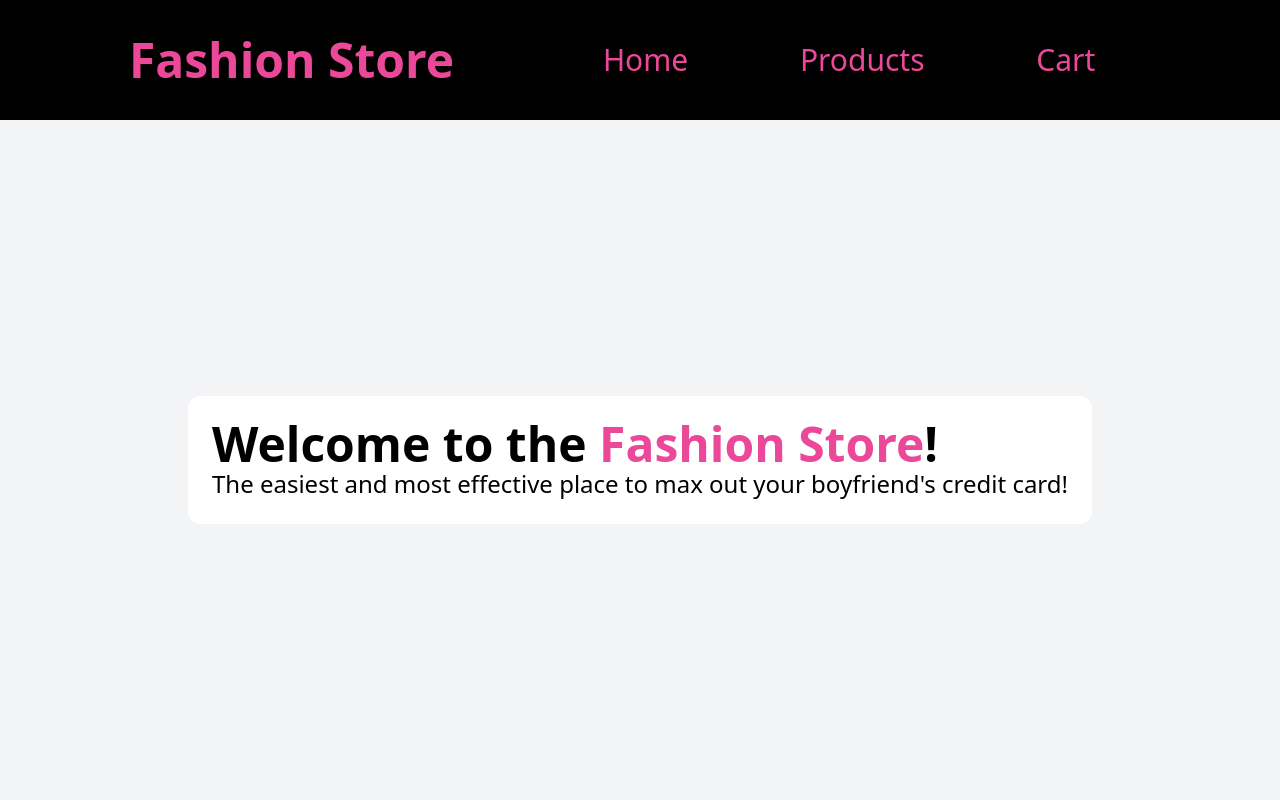
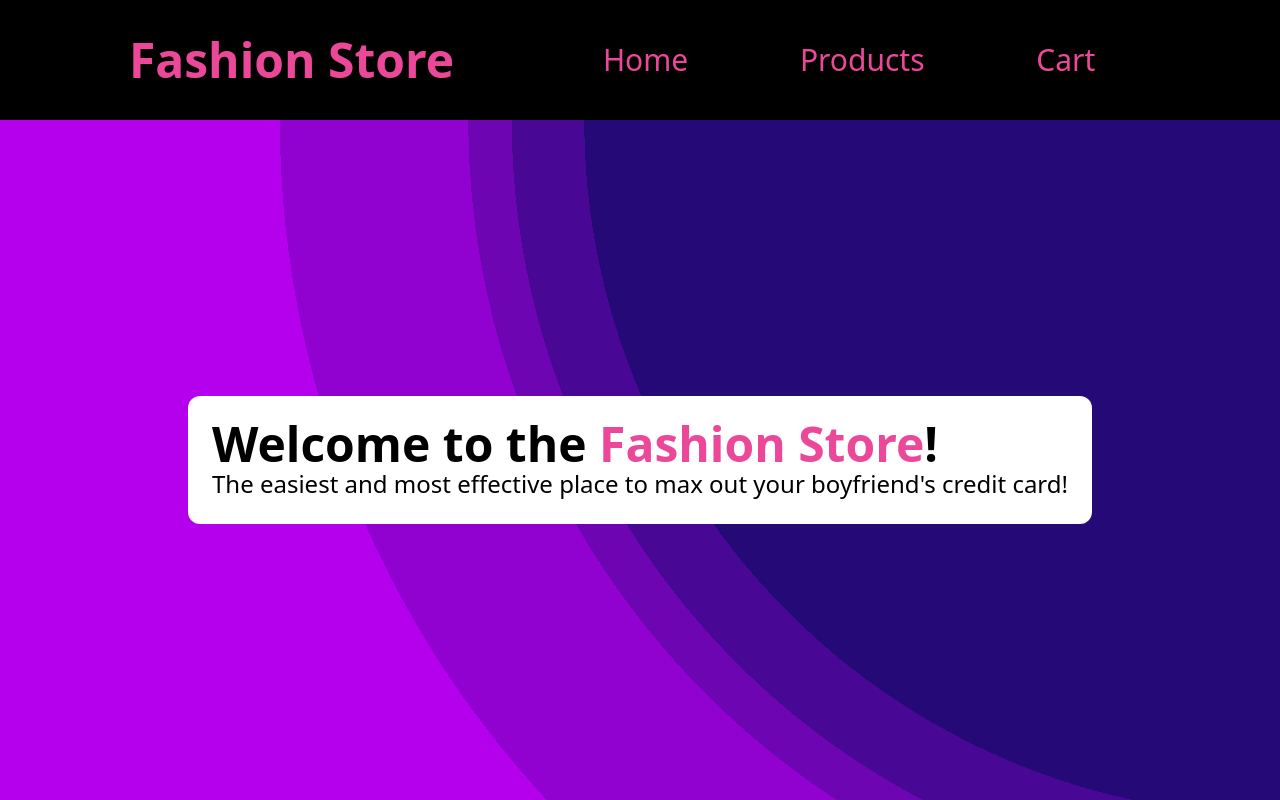
Before and after one commit to Daraphista/shopping-cart, a React (Create React App) app: page / in a window 1280 px wide. Built offline with nearby package versions, Linux system fonts and the light colour scheme; no server answers.

Commit message:
feat(Home): add home background theme

```diff
--- a/tailwind.config.js
+++ b/tailwind.config.js
@@ -3,7 +3,11 @@ module.exports = {
     "./src/**/*.{js,jsx,ts,tsx}",
   ],
   theme: {
-    extend: {},
+    extend: {
+      backgroundImage: {
+        'home-background': "radial-gradient(circle at top right, rgb(36, 9, 119) 0%, rgb(36, 9, 119) 48%,rgb(72, 7, 149) 48%, rgb(72, 7, 149) 53%,rgb(109, 5, 178) 53%, rgb(109, 5, 178) 56%,rgb(145, 2, 208) 56%, rgb(145, 2, 208) 69%,rgb(181, 0, 237) 69%, rgb(181, 0, 237) 100%);"
+      }
+    },
   },
   plugins: [],
 }
```
